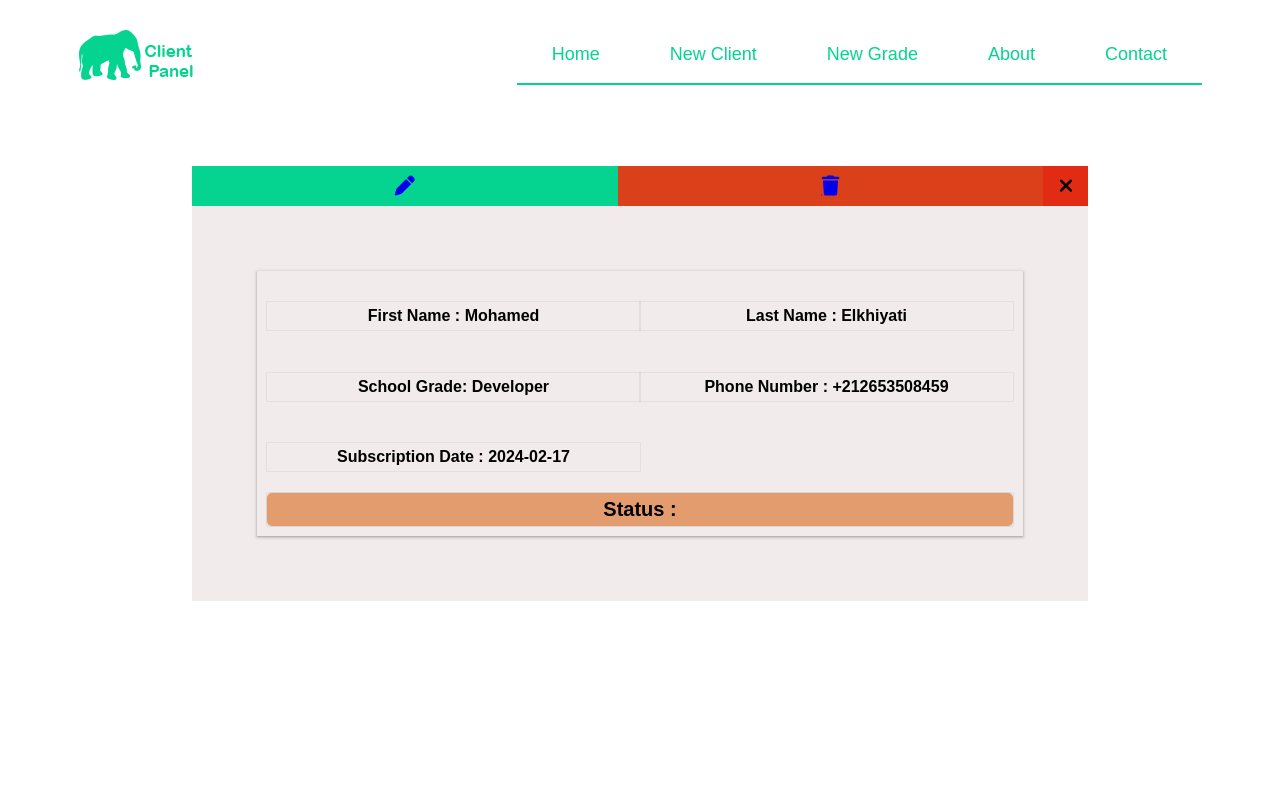
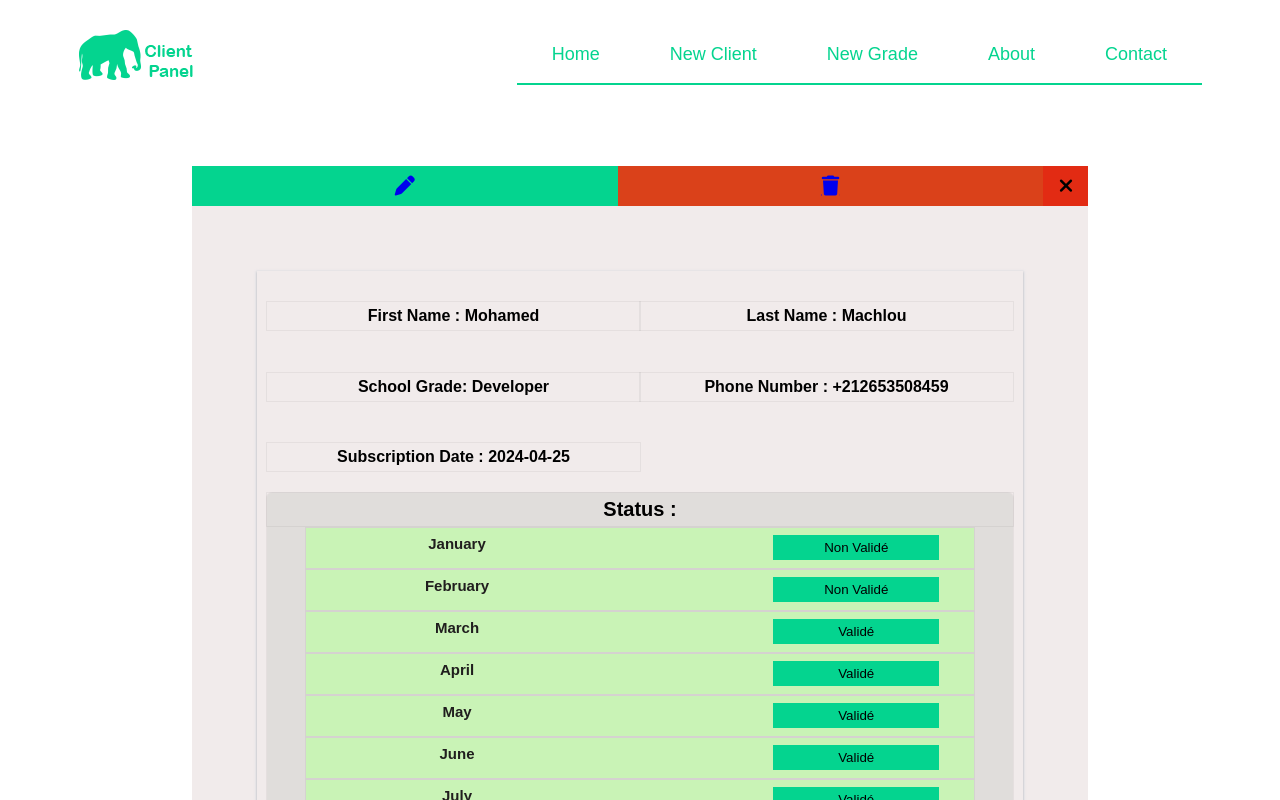
Before and after one commit to mohamedMachlou/ClientManagement, an Angular app: page / in a window 1280 px wide. Both pictures are taken after a click on the element "Developer". Shown: the top 800 px of the page. Built offline with nearby package versions, Linux system fonts and the light colour scheme; data requests are answered from the project's data file.

Commit message:
Client List Edit

```diff
--- a/database/db.json
+++ b/database/db.json
@@ -1,76 +1,66 @@
 {
   "client": [
     {
-      "id": 27,
-      "firstName": "Siham",
-      "lastName": "Elkhiyati",
-      "phoneNumber": "+212653508459",
-      "grade": {
-        "label": "2eme Année Baccalauréat",
-        "id": 26
-      },
-      "status": false,
-      "subDate": "2024-02-22"
-    },
-    {
-      "id": 28,
+      "id": 1,
       "firstName": "Mohamed",
-      "lastName": "Elkhiyati",
+      "lastName": "Machlou",
       "phoneNumber": "+212653508459",
       "grade": {
         "label": "Developer",
         "id": 29
       },
       "status": false,
-      "subDate": "2024-02-17"
+      "subDate": "2024-04-25",
+      "months": [
+        {
+          "title": "January",
+          "active": true
         },
         {
-      "id": 29,
-      "firstName": "Bilal",
-      "lastName": "Elkhanousse",
-      "phoneNumber": "+212653508459",
-      "grade": {
-        "label": "2eme Année Baccalauréat",
-        "id": 26
-      },
-      "status": false,
-      "subDate": "2024-02-18"
+          "title": "February",
+          "active": true
         },
         {
-      "id": 30,
-      "firstName": "Achraf",
-      "lastName": "Hakimi",
-      "phoneNumber": "+212653508459",
-      "grade": {
-        "label": "Tronc Commun",
-        "id": 24
-      },
-      "status": false,
-      "subDate": "2024-02-18"
+          "title": "March",
+          "active": false
         },
         {
-      "id": 31,
-      "firstName": "Aissam ",
-      "lastName": "Chouali",
-      "phoneNumber": "+212653508459",
-      "grade": {
-        "label": "Developer",
-        "id": 29
-      },
-      "status": false,
-      "subDate": "2024-02-22"
+          "title": "April",
+          "active": false
         },
         {
-      "id": 32,
-      "firstName": "Hakim",
-      "lastName": "Ziyech",
-      "phoneNumber": "+212653508459",
-      "grade": {
-        "label": "2eme Année Baccalauréat",
-        "id": 26
+          "title": "May",
+          "active": false
         },
-      "status": false,
-      "subDate": "2024-03-21"
+        {
+          "title": "June",
+          "active": false
+        },
+        {
+          "title": "July",
+          "active": false
+        },
+        {
+          "title": "August",
+          "active": false
+        },
+        {
+          "title": "September",
+          "active": false
+        },
+        {
+          "title": "October",
+          "active": false
+        },
+        {
+          "title": "November",
+          "active": false
+        },
+        {
+          "title": "December",
+          "active": false
+        }
+      ]
     }
   ],
   "grade": [
--- a/src/app/client/components/client-create/client-create.component.ts
+++ b/src/app/client/components/client-create/client-create.component.ts
@@ -3,7 +3,6 @@ import { Grade } from '../../models/grade';
 import { GradeService } from '../../services/grade.service';
 import { Client } from '../../models/client';
 import { ClientService } from '../../services/client.service';
-import { DatePipe } from '@angular/common';
 
 @Component({
   selector: 'app-client-create',
@@ -20,6 +19,56 @@ export class ClientCreateComponent implements OnInit {
     grade: { id: 0, label: '' },
     status: false,
     subDate: new Date(),
+    months: [
+      {
+        title: 'January',
+        active: true,
+      },
+      {
+        title: 'February',
+        active: true,
+      },
+      {
+        title: 'March',
+        active: false,
+      },
+      {
+        title: 'April',
+        active: false,
+      },
+      {
+        title: 'May',
+        active: false,
+      },
+      {
+        title: 'June',
+        active: false,
+      },
+      {
+        title: 'July',
+        active: false,
+      },
+      {
+        title: 'August',
+        active: false,
+      },
+      {
+        title: 'September',
+        active: false,
+      },
+      {
+        title: 'October',
+        active: false,
+      },
+      {
+        title: 'November',
+        active: false,
+      },
+      {
+        title: 'December',
+        active: false,
+      },
+    ],
   });
   // Injection of the services
   gradeService = inject(GradeService);
@@ -40,6 +89,56 @@ export class ClientCreateComponent implements OnInit {
       grade: { id: 0, label: '' },
       status: false,
       subDate: new Date(),
+      months: [
+        {
+          title: 'January',
+          active: false,
+        },
+        {
+          title: 'February',
+          active: false,
+        },
+        {
+          title: 'March',
+          active: false,
+        },
+        {
+          title: 'April',
+          active: false,
+        },
+        {
+          title: 'May',
+          active: false,
+        },
+        {
+          title: 'June',
+          active: false,
+        },
+        {
+          title: 'July',
+          active: false,
+        },
+        {
+          title: 'August',
+          active: false,
+        },
+        {
+          title: 'September',
+          active: false,
+        },
+        {
+          title: 'October',
+          active: false,
+        },
+        {
+          title: 'November',
+          active: false,
+        },
+        {
+          title: 'Decemner',
+          active: false,
+        },
+      ],
     });
   }
 
--- a/src/app/client/components/client-edit/client-edit.component.ts
+++ b/src/app/client/components/client-edit/client-edit.component.ts
@@ -21,6 +21,56 @@ export class ClientEditComponent implements OnInit {
     grade: { id: 0, label: '' },
     status: false,
     subDate: new Date(),
+    months: [
+      {
+        title: 'January',
+        active: false,
+      },
+      {
+        title: 'February',
+        active: false,
+      },
+      {
+        title: 'March',
+        active: false,
+      },
+      {
+        title: 'April',
+        active: false,
+      },
+      {
+        title: 'May',
+        active: false,
+      },
+      {
+        title: 'June',
+        active: false,
+      },
+      {
+        title: 'July',
+        active: false,
+      },
+      {
+        title: 'August',
+        active: false,
+      },
+      {
+        title: 'September',
+        active: false,
+      },
+      {
+        title: 'October',
+        active: false,
+      },
+      {
+        title: 'November',
+        active: false,
+      },
+      {
+        title: 'December',
+        active: false,
+      },
+    ],
   });
   // Services
   clientService = inject(ClientService);
--- a/src/app/client/components/client-list/client-list.component.css
+++ b/src/app/client/components/client-list/client-list.component.css
@@ -133,7 +133,7 @@
   padding: var(--padding-section);
   margin: var(--margin-section);
   box-shadow: rgba(60, 64, 67, 0.3) 0px 1px 2px 0px,
-    rgba(60, 64, 67, 0.15) 0px 1px 3px 1px;
+    rgba(134, 178, 212, 0.15) 0px 1px 3px 1px;
   display: flex;
   justify-content: center;
   flex-wrap: wrap;
@@ -153,7 +153,7 @@
 }
 .client-list-section .more-infos .infos .status {
   box-shadow: rgba(0, 0, 0, 0.05) 0px 0px 0px 1px;
-  background-color: #e29c6d;
+  background-color: #e0dddb;
   border-radius: 5px;
   display: block;
   cursor: pointer;
@@ -165,3 +165,20 @@
 .client-list-section .more-infos .infos .status2:hover {
   background-color: #e26817;
 }
+.client-list-section .months-section table tbody td .validation {
+  display: flex;
+  justify-content: space-between;
+  width: 100%;
+}
+.client-list-section .months-section tbody td .validation .month {
+  width: 25%;
+  margin-left: 10%;
+}
+.client-list-section .months-section tbody td button {
+  background-color: #04d48f;
+  border: none;
+  width: 25%;
+  height: 25px;
+  margin-right: 5%;
+  cursor: pointer;
+}
--- a/src/app/client/components/client-list/client-list.component.html
+++ b/src/app/client/components/client-list/client-list.component.html
@@ -11,6 +11,7 @@
         </tr>
       </thead>
       <tbody>
+        <div *ngIf="!this.clients().length">Clients List is Empty !!!</div>
         <tr *ngFor="let client of this.clients()">
           <td #client (click)="onClick(client.id)">
             <a> {{ client.firstName }}</a>
@@ -39,7 +40,6 @@
       <a (click)="closeMoreInfos()" type="button"
         ><i class="fa-solid fa-plus"></i
       ></a>
-
       <div class="infos" *ngFor="let client of this.clientsFilter()">
         <h4>
           First Name : <span> {{ client.firstName }} </span>
@@ -61,6 +61,34 @@
         </div>
         <div class="status">
           <h4 class="status-label">Status :</h4>
+          <div class="months-section">
+            <table>
+              <tbody>
+                <tr *ngFor="let month of client.months">
+                  <td>
+                    <div class="validation">
+                      <div class="month">{{ month.title }}</div>
+
+                      <button
+                        class="valide"
+                        *ngIf="!month.active"
+                        (click)="monthManagement(month.title)"
+                      >
+                        Validé
+                      </button>
+                      <button
+                        class="non-valide"
+                        *ngIf="month.active"
+                        (click)="monthManagement(month.title)"
+                      >
+                        Non Validé
+                      </button>
+                    </div>
+                  </td>
+                </tr>
+              </tbody>
+            </table>
+          </div>
         </div>
       </div>
     </div>
--- a/src/app/client/components/client-list/client-list.component.ts
+++ b/src/app/client/components/client-list/client-list.component.ts
@@ -15,6 +15,7 @@ export class ClientListComponent implements OnInit {
   clientStatus = signal<[]>([]);
   showClientInfos = signal<boolean>(false);
   clientEditId = signal<number>(0);
+  months = signal<[]>([]);
   client = signal<Client>({
     id: 0,
     firstName: '',
@@ -23,11 +24,60 @@ export class ClientListComponent implements OnInit {
     grade: { id: 0, label: '' },
     status: false,
     subDate: new Date(),
+    months: [
+      {
+        title: 'January',
+        active: true,
+      },
+      {
+        title: 'February',
+        active: true,
+      },
+      {
+        title: 'March',
+        active: false,
+      },
+      {
+        title: 'April',
+        active: false,
+      },
+      {
+        title: 'May',
+        active: false,
+      },
+      {
+        title: 'June',
+        active: false,
+      },
+      {
+        title: 'July',
+        active: false,
+      },
+      {
+        title: 'August',
+        active: false,
+      },
+      {
+        title: 'September',
+        active: false,
+      },
+      {
+        title: 'October',
+        active: false,
+      },
+      {
+        title: 'November',
+        active: false,
+      },
+      {
+        title: 'December',
+        active: false,
+      },
+    ],
   });
 
   ngOnInit(): void {
     this.getAllClients();
-    console.log(new Date());
   }
 
   // Get All Clients
@@ -45,7 +95,14 @@ export class ClientListComponent implements OnInit {
     this.clientsFilter.set(
       this.clients().filter((client: Client) => client.id == id)
     );
+    console.log(this.clientsFilter());
   }
+
+  // Manage Month
+  monthManagement(month: string) {
+    console.log(month);
+  }
+
   // Close More Infos Section Pop-up
   closeMoreInfos() {
     Swal.fire({
--- a/src/app/client/models/client.ts
+++ b/src/app/client/models/client.ts
@@ -1,4 +1,5 @@
 import { Grade } from './grade';
+import { Month } from './month';
 
 export interface Client {
   id?: number;
@@ -8,4 +9,5 @@ export interface Client {
   grade: Grade;
   status: boolean;
   subDate: Date;
+  months: Month[];
 }
--- /dev/null
+++ b/src/app/client/models/month.ts
@@ -0,0 +1,4 @@
+export interface Month {
+  title: string;
+  active: boolean;
+}
```
Also changed, not shown: src/app/client/services/month.service.ts (added, +9 -0 lines), 2 other files (tests, documents, lock files or other folders). Lines whose indentation alone changed are shown as unchanged.
